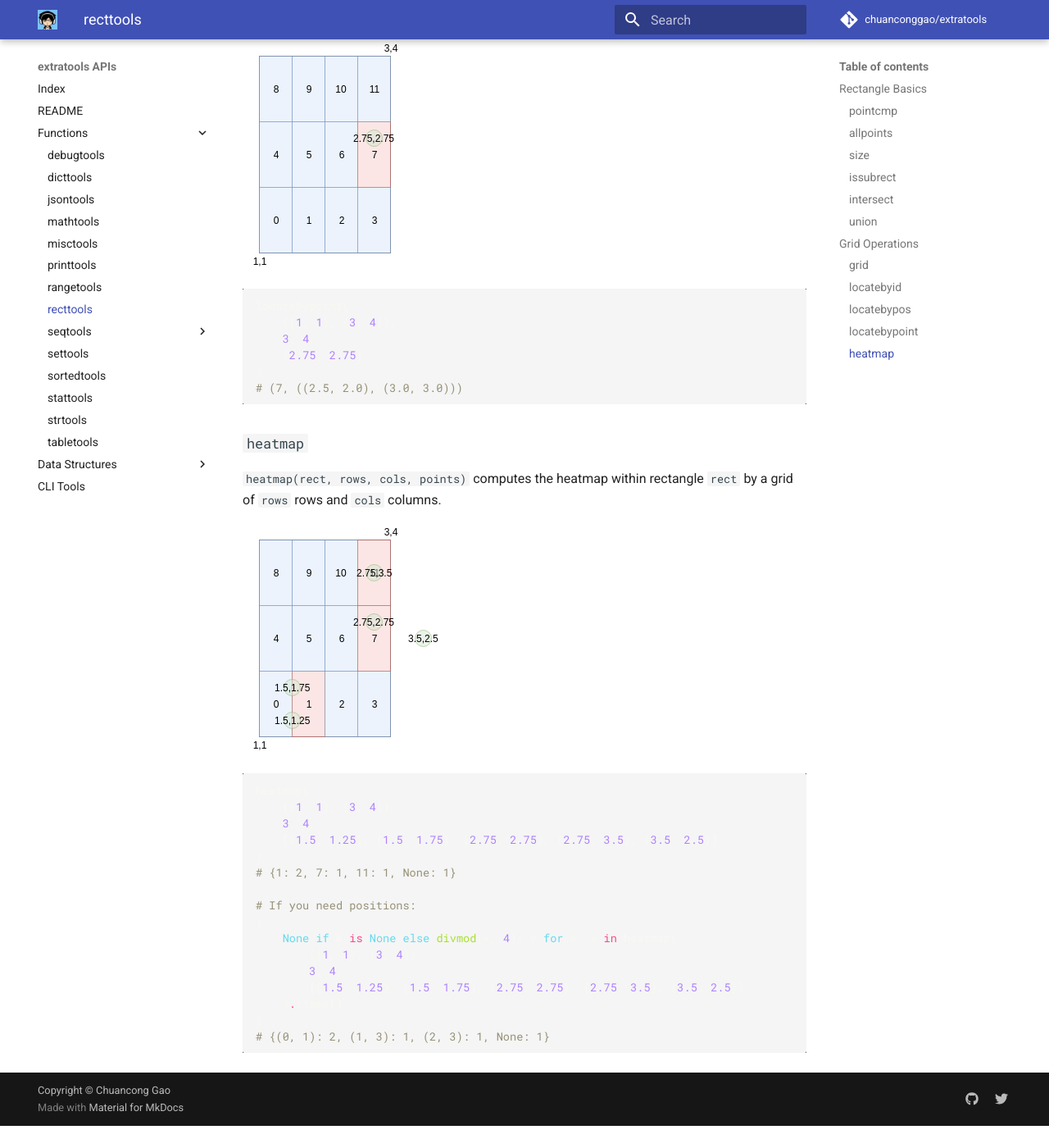
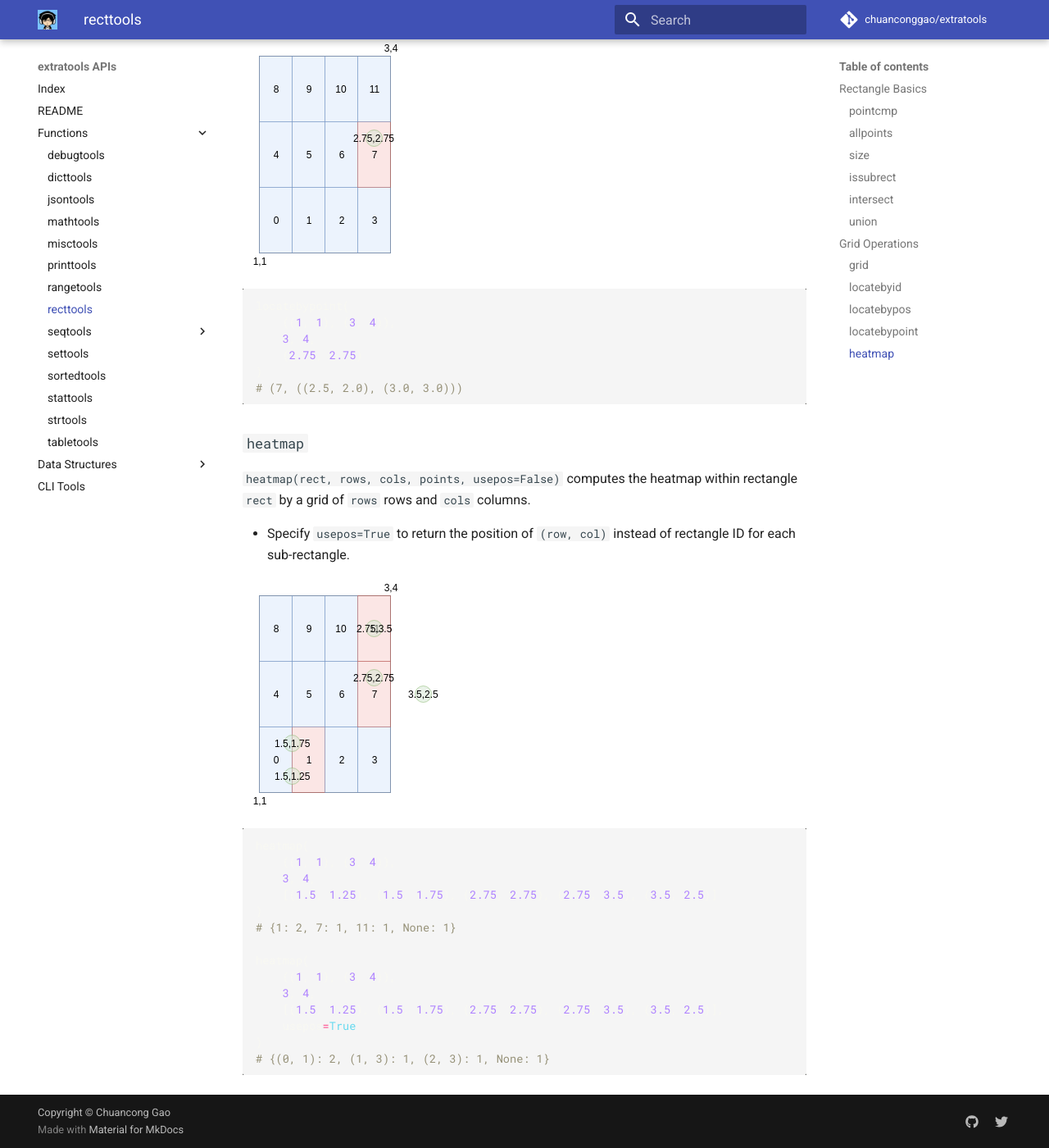
Before and after one commit to chuanconggao/extratools, an MkDocs documentation site: the page built from docs/functions/recttools.md, in a window 1280 px wide and 1400 px high, scrolled down 6741 px. Shown: the whole window at 82% size. Built offline with MkDocs 1.6.1 and Material for MkDocs 9.7.7, drawn with Linux system fonts in a browser that asks for light colours; comment, search, counter and statistics services are not loaded; old or Windows-style settings are respelled for this version of MkDocs; before the commit the page ends 8114 px from its top, so only the background shows below that.

Commit message:
Add usepos option to recttools.heatmap

````diff
--- a/docs/functions/recttools.md
+++ b/docs/functions/recttools.md
@@ -221,7 +221,9 @@ locatebypoint(
 
 ### `heatmap`
 
-`heatmap(rect, rows, cols, points)` computes the heatmap within rectangle `rect` by a grid of `rows` rows and `cols` columns.
+`heatmap(rect, rows, cols, points, usepos=False)` computes the heatmap within rectangle `rect` by a grid of `rows` rows and `cols` columns.
+
+- Specify `usepos=True` to return the position of `(row, col)` instead of rectangle ID for each sub-rectangle.
 
 ![`heatmap`](recttools/heatmap.svg)
 
@@ -233,13 +235,11 @@ heatmap(
 )
 # {1: 2, 7: 1, 11: 1, None: 1}
 
-# If you need positions:
-{
-    None if k is None else divmod(k, 4): v for k, v in heatmap(
-        ((1, 1), (3, 4)),
-        3, 4,
-        [(1.5, 1.25), (1.5, 1.75), (2.75, 2.75), (2.75, 3.5), (3.5, 2.5)]
-    ).items()
-}
+heatmap(
+    ((1, 1), (3, 4)),
+    3, 4,
+    [(1.5, 1.25), (1.5, 1.75), (2.75, 2.75), (2.75, 3.5), (3.5, 2.5)],
+    usepos=True
+)
 # {(0, 1): 2, (1, 3): 1, (2, 3): 1, None: 1}
 ```
````
Also changed, not shown: 1 other file.
